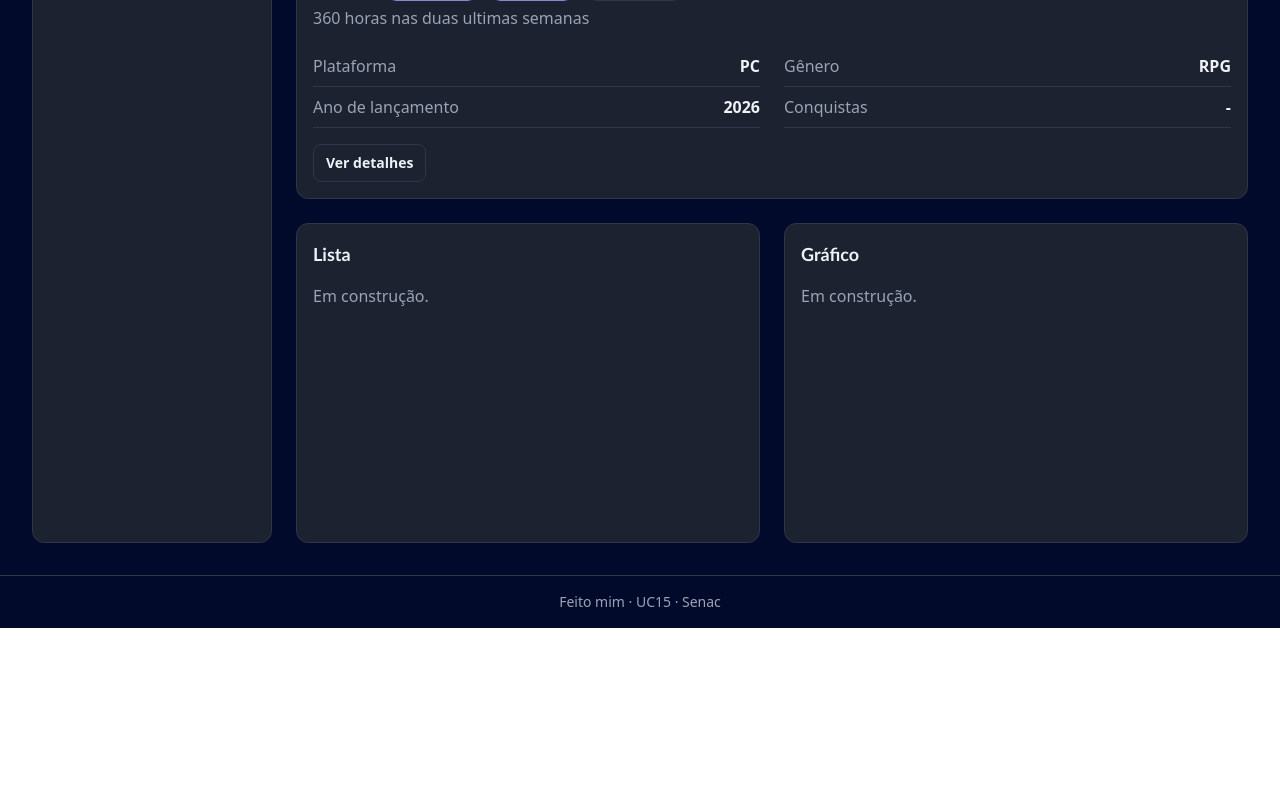
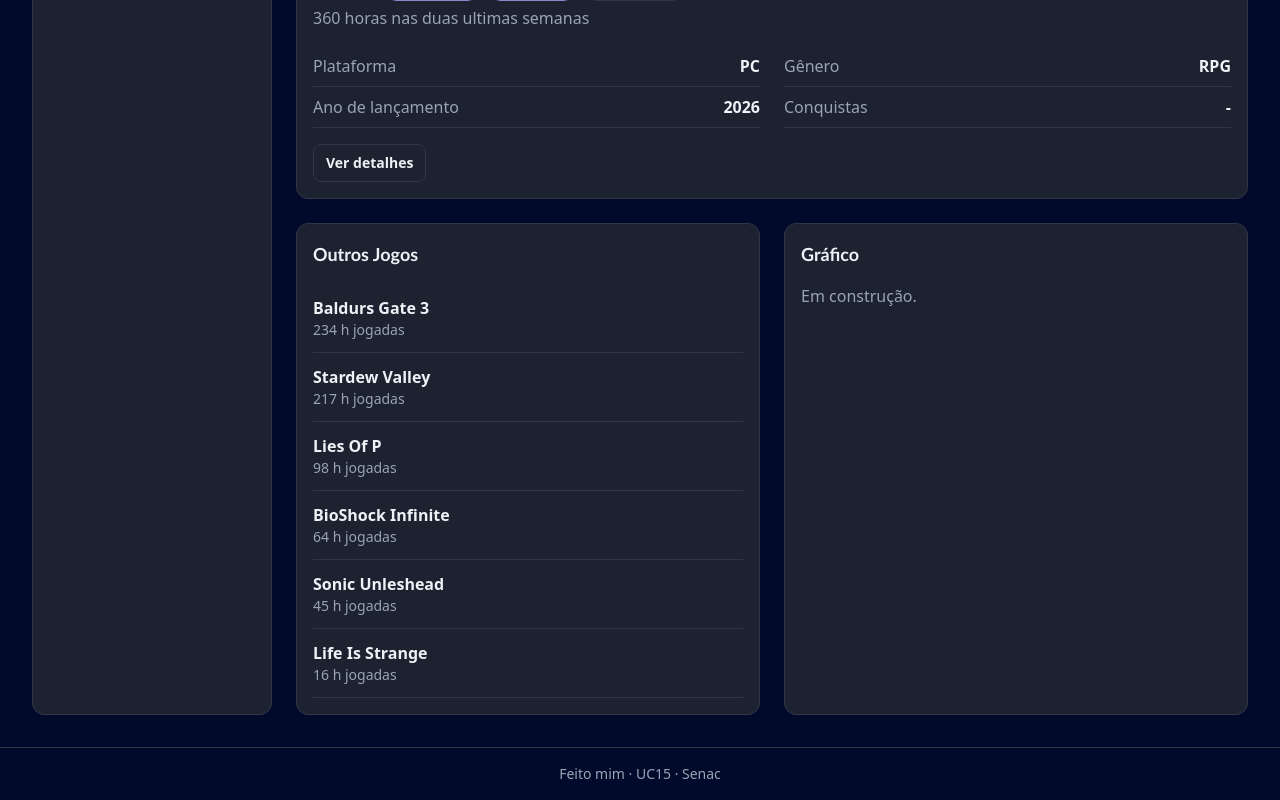
Before and after one commit to giovanaganzerdeleon/my-dashbord, a React (Vite) app: page / in a window 1280 px wide. Shown: the part 409-1209 px from the top of the page. Before the commit the page ends 1037 px from the top, so only its background shows below. Built offline with nearby package versions, Linux system fonts and the light colour scheme.

Commit message:
feat: render list items with map and key

```diff
--- a/src/App.jsx
+++ b/src/App.jsx
@@ -18,6 +18,15 @@ const summaryCards = [
     isHighlighted: true,
   },
   { id: 'rating', title: 'Nota média', value: '8,6' },
+];
+
+const games = [
+  { id: 'bg3', title: 'Baldurs Gate 3', hours: 234, isCompleted: false },
+  { id: 'stardew-valley', title: 'Stardew Valley', hours: 217, isCompleted: false },
+  { id: 'Lop', title: 'Lies Of P', hours: 98, isCompleted: true },
+  { id: 'BioShock', title: 'BioShock Infinite', hours: 64, isCompleted: false },
+  { id: 'Sonic', title: 'Sonic Unleshead', hours: 45, isCompleted: true },
+  { id: 'Lis', title: 'Life Is Strange', hours: 16, isCompleted: true },
 ];
 
 function App() {
@@ -67,8 +76,21 @@ function App() {
           </div>
         </Panel>
 
-        <Panel id="list" title="Lista" className="xl:min-h-80">
-          <p className="text-muted">Em construção.</p>
+        <Panel id="list" title="Outros Jogos" className="xl:min-h-80">
+          <ul>
+            {games.map((game) => (
+              <li
+                key={game.id}
+                className="flex flex-wrap items-center justify-between gap-2
+          border-b border-border py-3"
+              >
+                <div>
+                  <p className="font-bold">{game.title}</p>
+                  <p className="text-sm text-muted">{game.hours} h jogadas</p>
+                </div>
+              </li>
+            ))}
+          </ul>
         </Panel>
         <Panel id="chart" title="Gráfico" className="xl:min-h-80">
           <p className="text-muted">Em construção.</p>
```
